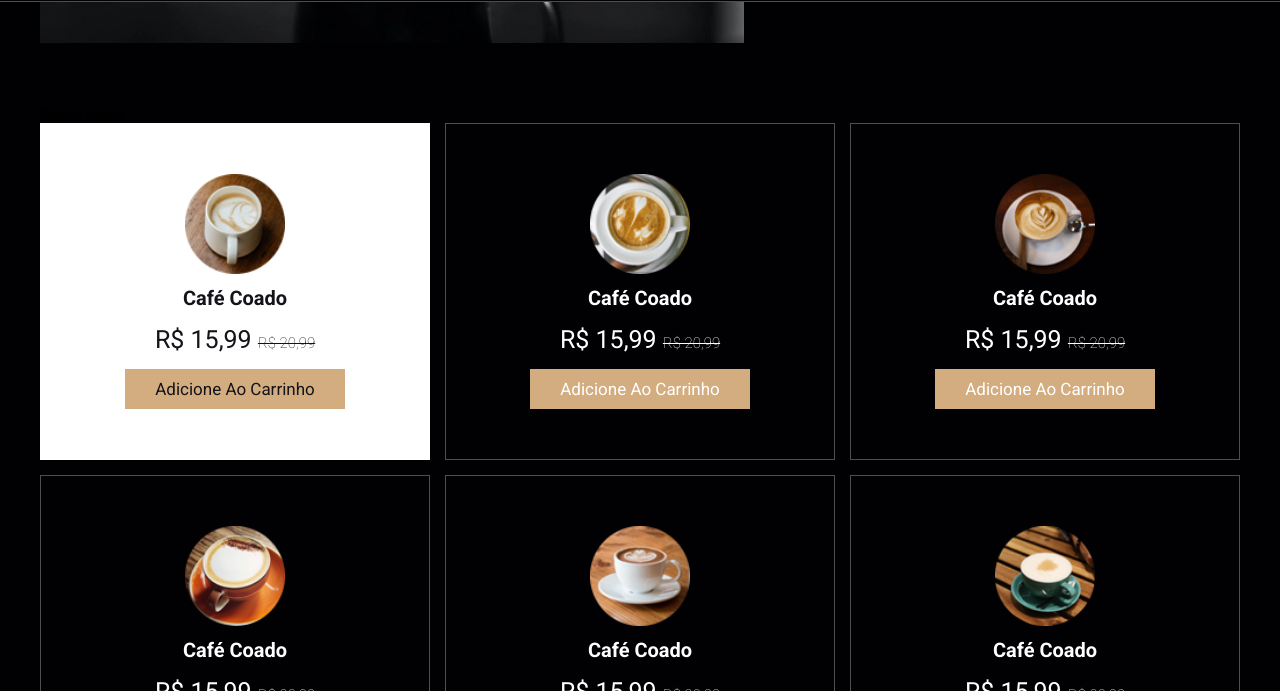
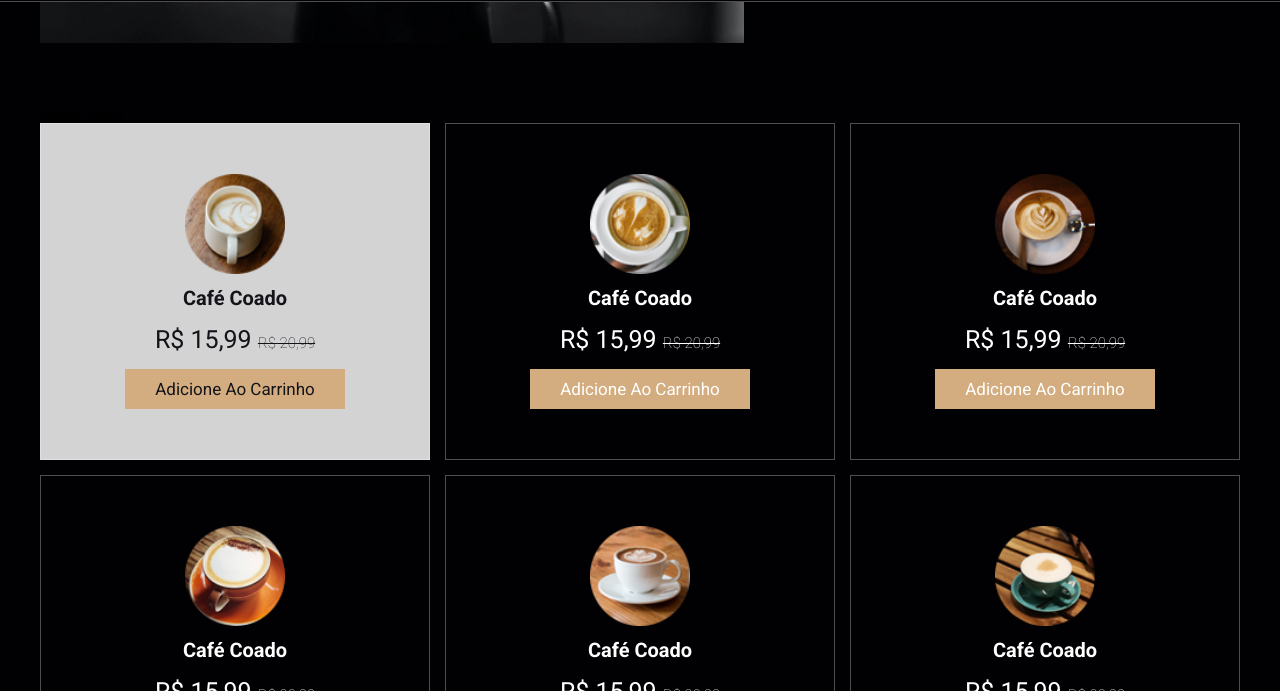
Before and after one commit to MathCorreiia/CafeDev, a plain HTML site: page index.html in a window 1280 px wide. In both pictures the pointer is over the element 235 px from the left and 1727 px from the top of the page. Shown: the part 1436-2127 px from the top of the page. Drawn offline with Linux system fonts and the light colour scheme.

Commit message:
Update style.css

```diff
--- a/style.css
+++ b/style.css
@@ -187,7 +187,7 @@ section{
 
 
 .menu .box-container .box:hover{
-    background-color: #fff;
+    background-color:lightgray;
 }
 
 .menu .box-container .box:hover>*{
```
